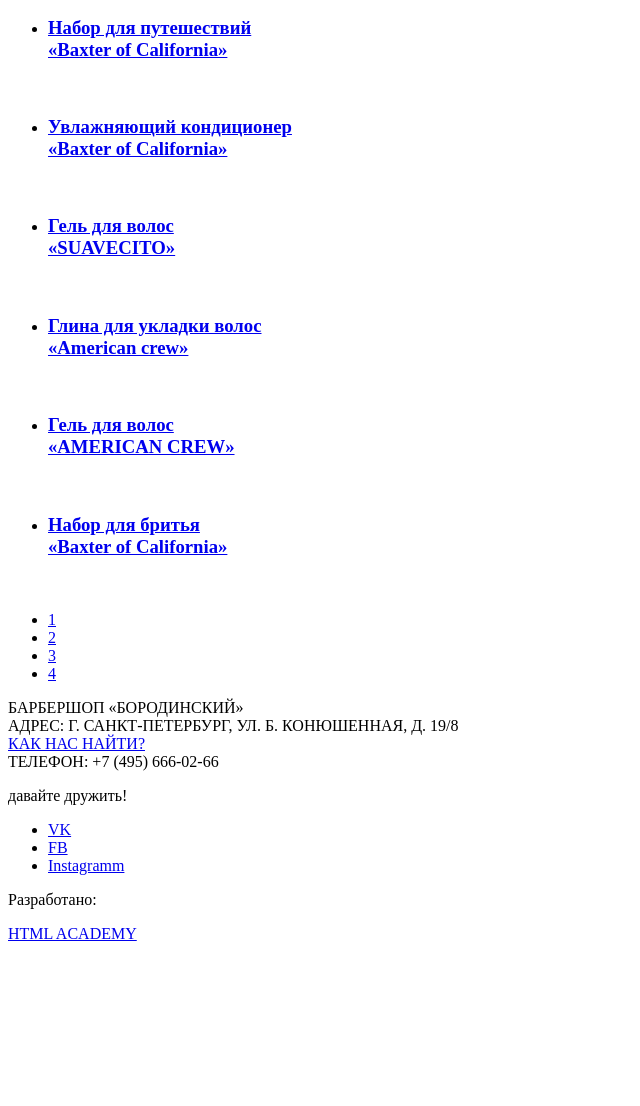
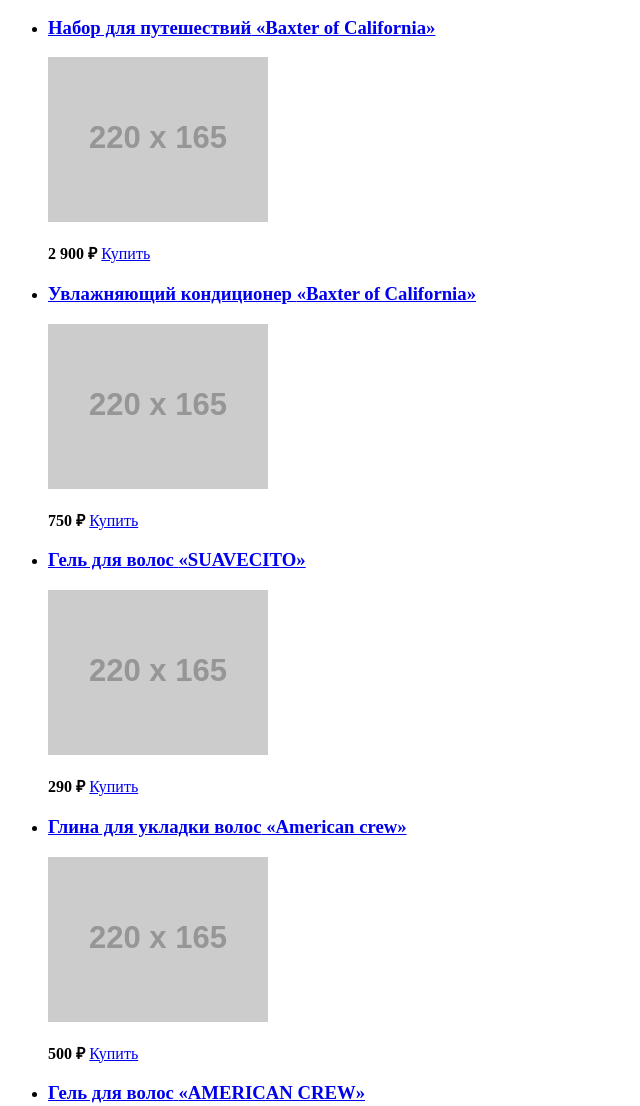
Before and after one commit to Greavis/637935-barbershop-27, a plain HTML site: page catalog.html in a window 1280 px wide. Shown: the part 391-1497 px from the top of the page, without its empty margins (0-640 px from the left). Before the commit the page ends 1342 px from the top, so only its background shows below. Drawn offline with Linux system fonts and the light colour scheme; placeholder pictures from the web are drawn by us.

Commit message:
Update catalog.html

```diff
--- a/catalog.html
+++ b/catalog.html
@@ -4,6 +4,7 @@
   <meta charset="UTF-8">
   <title>Каталог</title>
 </head>
+
 <body>
   <header>
     <div>
@@ -36,83 +37,132 @@
       <h2 class="visually-hidden">Список средств для ухода</h2>
       <ul class="catalog-list">
         <li class="catalog-item">
-          <h3><a href="catalog-item.html">
-            Набор для путешествий <br>
-            «Baxter of California»
-          </a></h3>
-          <p><img src="#" alt=""></p>
+          <h3>
+            <a href="catalog-item.html">
+              <span class="catalog-category">Набор для путешествий</span>
+              <span class="catalog-item-title">«Baxter of California»</span>
+            </a>
+          </h3>
+          <p>
+            <a href="catalog-item.html"><img src="https://via.placeholder.com/220x165" alt="Набор для путешествий «Baxter of California»" width="220" height="165"></a>
+          </p>
+          <p>
+            <b>2 900 ₽</b>
+            <a href="#" class="button">Купить</a>
+          </p>
         </li>
-
         <li class="catalog-item">
-          <h3><a href="catalog-item.html">
-            Увлажняющий кондиционер <br>
-            «Baxter of California»
-          </a></h3>
-          <p><img src="#" alt=""></p>
+          <h3>
+            <a href="catalog-item.html">
+              <span class="catalog-category">Увлажняющий кондиционер</span>
+              <span class="catalog-item-title">«Baxter of California»</span>
+            </a>
+          </h3>
+          <p>
+            <a href="catalog-item.html"><img src="https://via.placeholder.com/220x165" alt="Набор для путешествий «Baxter of California»" width="220" height="165"></a>
+          </p>
+          <p>
+            <b>750 ₽</b>
+            <a href="#" class="button">Купить</a>
+          </p>
         </li>
-
         <li class="catalog-item">
-          <h3><a href="catalog-item.html">
-            Гель для волос <br>
-            «SUAVECITO»
-          </a></h3>
-          <p><img src="#" alt=""></p>
+          <h3>
+            <a href="catalog-item.html">
+              <span class="catalog-category">Гель для волос</span>
+              <span class="catalog-item-title">«SUAVECITO»</span>
+            </a>
+          </h3>
+          <p>
+            <a href="catalog-item.html"><img src="https://via.placeholder.com/220x165" alt="Набор для путешествий «Baxter of California»" width="220" height="165"></a>
+          </p>
+          <p>
+            <b>290 ₽</b>
+            <a href="#" class="button">Купить</a>
+          </p>
         </li>
-
         <li class="catalog-item">
-          <h3><a href="catalog-item.html">
-            Глина для укладки волос <br>
-            «American crew»
-          </a></h3>
-          <p><img src="#" alt=""></p>
+          <h3>
+            <a href="catalog-item.html">
+              <span class="catalog-category">Глина для укладки волос</span>
+              <span class="catalog-item-title">«American crew»</span>
+            </a>
+          </h3>
+          <p>
+            <a href="catalog-item.html"><img src="https://via.placeholder.com/220x165" alt="Набор для путешествий «Baxter of California»" width="220" height="165"></a>
+          </p>
+          <p>
+            <b>500 ₽</b>
+            <a href="#" class="button">Купить</a>
+          </p>
         </li>
-
         <li class="catalog-item">
-          <h3><a href="catalog-item.html">
-            Гель для волос <br>
-            «AMERICAN CREW»
-          </a></h3>
-          <p><img src="#" alt=""></p>
+          <h3>
+            <a href="catalog-item.html">
+              <span class="catalog-category">Гель для волос</span>
+              <span class="catalog-item-title">«AMERICAN CREW»</span>
+            </a>
+          </h3>
+          <p>
+            <a href="catalog-item.html"><img src="https://via.placeholder.com/220x165" alt="Набор для путешествий «Baxter of California»" width="220" height="165"></a>
+          </p>
+          <p>
+            <b>300 ₽</b>
+            <a href="#" class="button">Купить</a>
+          </p>
         </li>
-
         <li class="catalog-item">
-          <h3><a href="catalog-item.html">
-            Набор для бритья <br>
-            «Baxter of California»
-          </a></h3>
-          <p><img src="#" alt=""></p>
+          <h3>
+            <a href="catalog-item.html">
+              <span class="catalog-category">Набор для бритья</span>
+              <span class="catalog-item-title">«Baxter of California»</span>
+            </a>
+          </h3>
+          <p>
+            <a href="catalog-item.html"><img src="https://via.placeholder.com/220x165" alt="Набор для путешествий «Baxter of California»" width="220" height="165"></a>
+          </p>
+          <p>
+            <b>3 900 ₽</b>
+            <a href="#" class="button">Купить</a>
+          </p>
         </li>
       </ul>
+      <ul>
+        <li class="pagination-item"><a href="#">1</a></li>
+        <li class="pagination-item pagination-item-current">2</li>
+        <li class="pagination-item"><a href="#">3</a></li>
+        <li class="pagination-item"><a href="#">4</a></li>
+      </ul>
     </section>
-    <div title="страницы">
-      <ul>
-        <li><a href="#">1</a></li>
-        <li><a href="#">2</a></li>
-        <li><a href="#">3</a></li>
-        <li><a href="#">4</a></li>
-      </ul>
-    </div>
   </main>
 
-  <footer>
-    <div>
+  <footer class="main-footer">
+    <p class="footer-contacts">
       БАРБЕРШОП «БОРОДИНСКИЙ» <br>
       АДРЕС: Г. САНКТ-ПЕТЕРБУРГ, УЛ. Б. КОНЮШЕННАЯ, Д. 19/8<br>
       <a href="#">КАК НАС НАЙТИ?</a><br>
       ТЕЛЕФОН: +7 (495) 666-02-66
-    </div>
-    <div>
-      <p>давайте дружить!</p>
+    </p>
+
+    <div class="footer-social">
+      <b>Давайте дружить!</b>
       <ul>
-        <li><a href="#">VK</a></li>
-        <li><a href="#">FB</a></li>
-        <li><a href="#">Instagramm</a></li>
+        <li><a href="#" class="footer-social">Вконтакте</a></li>
+        <li><a href="#" class="footer-social">Фейсбук</a></li>
+        <li><a href="#" class="footer-social">Инстаграмм</a></li>
       </ul>
     </div>
-    <div>
-      <p>Разработано:</p>
-      <a href="#">HTML ACADEMY</a>
-    </div>
+
+    <p>
+      <b>Разработано:</b>
+      <a href="https://htmlacademy.ru/" class="button">HTML ACADEMY</a>
+    </p>
   </footer>
-</body>
-</html>
+
+  <section class="modal modal-login">
+    <h2>Личный кабинет</h2>
+    <p>Введите свой логин и пароль.</p>
+    <!--    Здесь будет форма-->
+    <span class="modal-close">x</span>
+  </section>
+</body></html>
```
Lines whose indentation alone changed are shown as unchanged.
